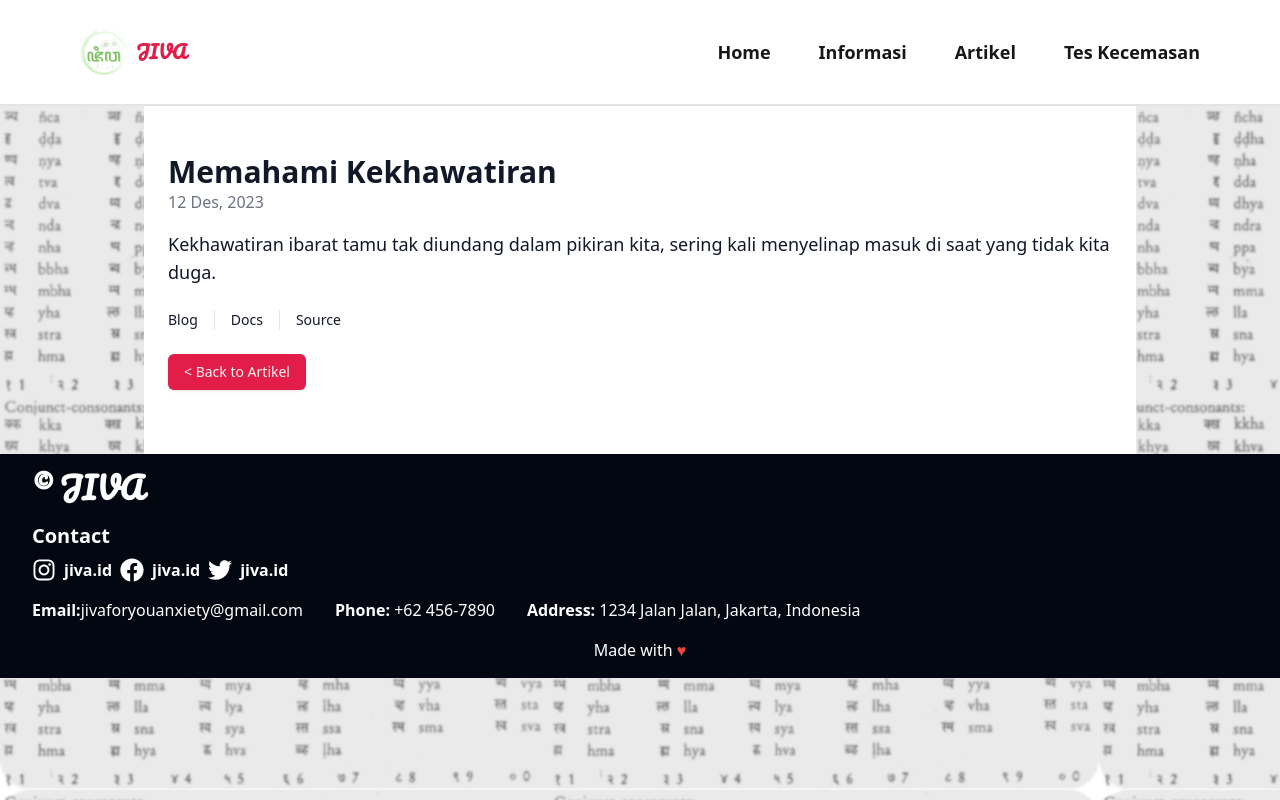
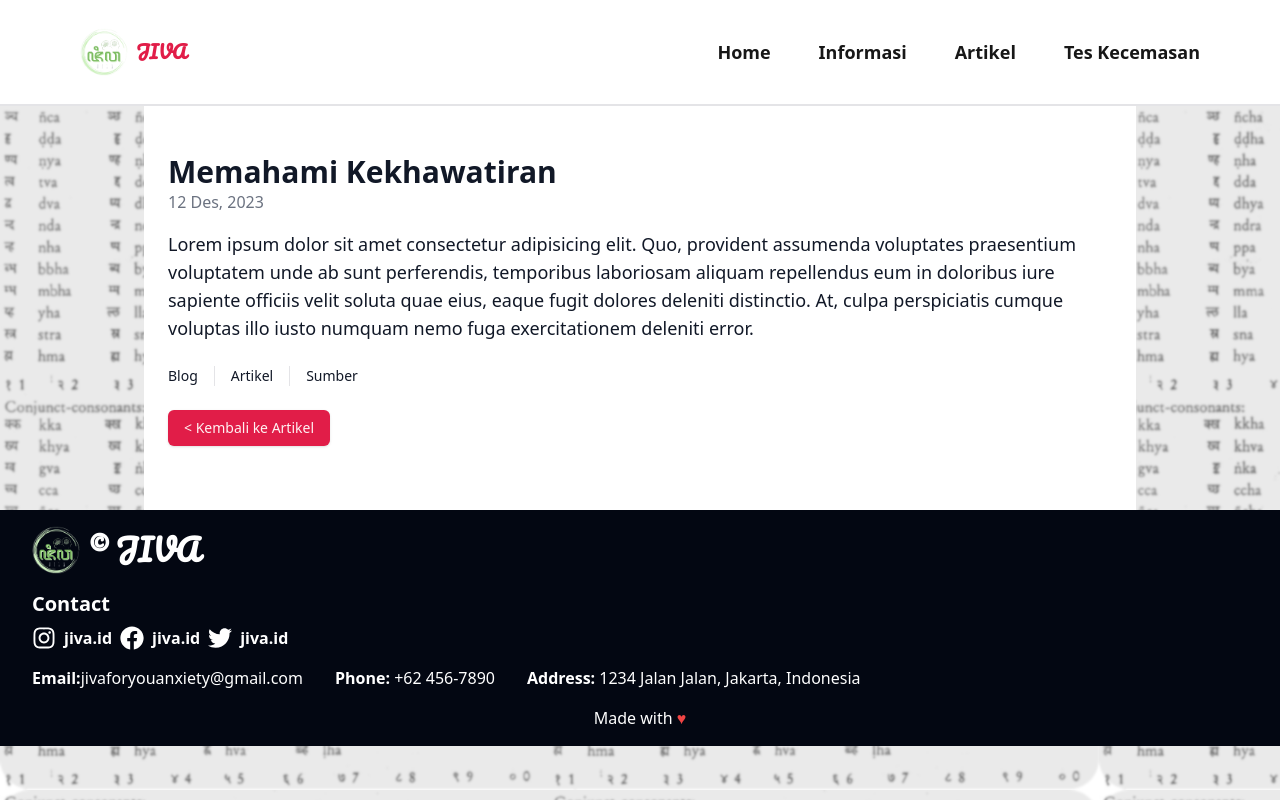
Before and after one commit to paresiqbal/jiva, a React (Vite) app: page /ArtikelDetail/1 in a window 1280 px wide. Built offline with nearby package versions, Linux system fonts and the light colour scheme.

Commit message:
Add something

```diff
--- a/src/components/Footer.tsx
+++ b/src/components/Footer.tsx
@@ -1,11 +1,17 @@
 // icons
 import { FaInstagram, FaFacebook, FaTwitter } from "react-icons/fa";
+
+// assets
+import jiva from "@/assets/jiva.png";
 
 export default function Footer() {
   return (
     <footer id="contact" className="bg-gray-950 text-white py-4">
       <div className="container mx-auto">
-        <h2 className="font-custom text-3xl font-bold">&copy; JIVA</h2>
+        <h2 className="font-custom text-3xl font-bold flex gap-2 items-center">
+          <img src={jiva} alt="logo" className="w-12 h-12" />
+          &copy; JIVA
+        </h2>
         <div className="my-4">
           <h3 className="font-semibold text-xl pb-2">Contact</h3>
           <div className="flex flex-col md:flex-row gap-2">
--- a/src/pages/Article/ArtikelDetail.tsx
+++ b/src/pages/Article/ArtikelDetail.tsx
@@ -10,21 +10,21 @@ const dummyData = [
     id: 1,
     title: "Memahami Kekhawatiran",
     description:
-      "Kekhawatiran ibarat tamu tak diundang dalam pikiran kita, sering kali menyelinap masuk di saat yang tidak kita duga.",
+      "Lorem ipsum dolor sit amet consectetur adipisicing elit. Quo, provident assumenda voluptates praesentium voluptatem unde ab sunt perferendis, temporibus laboriosam aliquam repellendus eum in doloribus iure sapiente officiis velit soluta quae eius, eaque fugit dolores deleniti distinctio. At, culpa perspiciatis cumque voluptas illo iusto numquam nemo fuga exercitationem deleniti error.",
     date: "12 Des, 2023",
   },
   {
     id: 2,
     title: "Strategi Mengatasi Kekhawatiran",
     description:
-      "Ketika kekhawatiran mulai membebani kita, penting bagi kita untuk mempunyai strategi untuk mengatasinya. Terlibat dalam aktivitas kesadaran, seperti meditasi",
+      "Lorem ipsum dolor sit amet consectetur adipisicing elit. Quo, provident assumenda voluptates praesentium voluptatem unde ab sunt perferendis, temporibus laboriosam aliquam repellendus eum in doloribus iure sapiente officiis velit soluta quae eius, eaque fugit dolores deleniti distinctio. At, culpa perspiciatis cumque voluptas illo iusto numquam nemo fuga exercitationem deleniti error.",
     date: "07 Oct, 2023",
   },
   {
     id: 3,
     title: "Merangkul Perubahan Positif di Tengah Kekhawatiran",
     description:
-      "Kekhawatiran sering kali menyertai saat-saat perubahan, namun hal tersebut tidak harus mendikte pengalaman kita. Daripada melihat perubahan hanya melalui kacamata kecemasan, kita bisa melakukannya",
+      "Lorem ipsum dolor sit amet consectetur adipisicing elit. Quo, provident assumenda voluptates praesentium voluptatem unde ab sunt perferendis, temporibus laboriosam aliquam repellendus eum in doloribus iure sapiente officiis velit soluta quae eius, eaque fugit dolores deleniti distinctio. At, culpa perspiciatis cumque voluptas illo iusto numquam nemo fuga exercitationem deleniti error.",
     date: "30 Arp, 2023",
   },
 ];
@@ -39,7 +39,7 @@ export default function ArtikelDetail() {
     : undefined;
 
   if (!article) {
-    return <div>Article not found</div>;
+    return <div>Artikel Tidak Ditemukan</div>;
   }
 
   return (
@@ -52,15 +52,15 @@ export default function ArtikelDetail() {
       <div className="flex my-6 h-5 items-center space-x-4 text-sm">
         <div>Blog</div>
         <Separator orientation="vertical" />
-        <div>Docs</div>
+        <div>Artikel</div>
         <Separator orientation="vertical" />
-        <div>Source</div>
+        <div>Sumber</div>
       </div>
       <Link
         to="/artikel"
         className="text-blue-500 hover:underline mb-4 block my-4"
       >
-        <Button> &lt; Back to Artikel</Button>
+        <Button> &lt; Kembali ke Artikel</Button>
       </Link>
     </div>
   );
```
